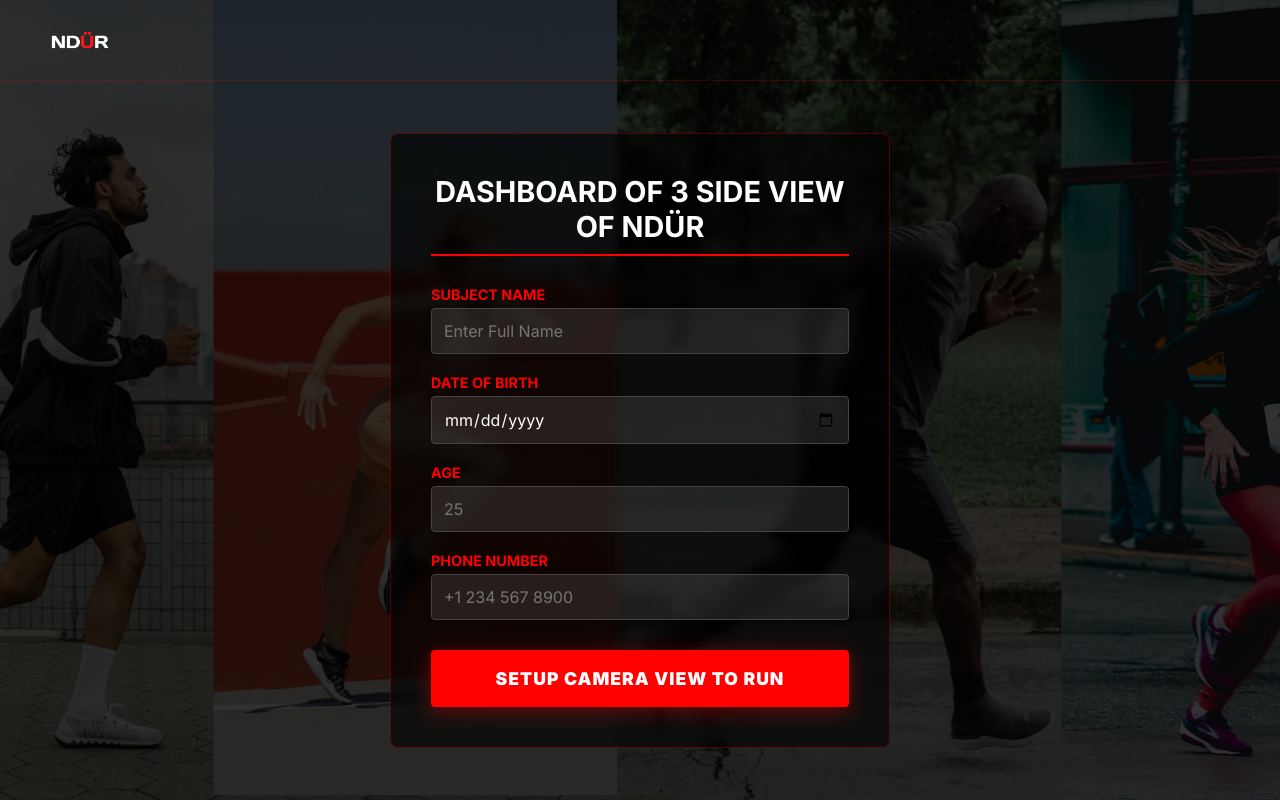
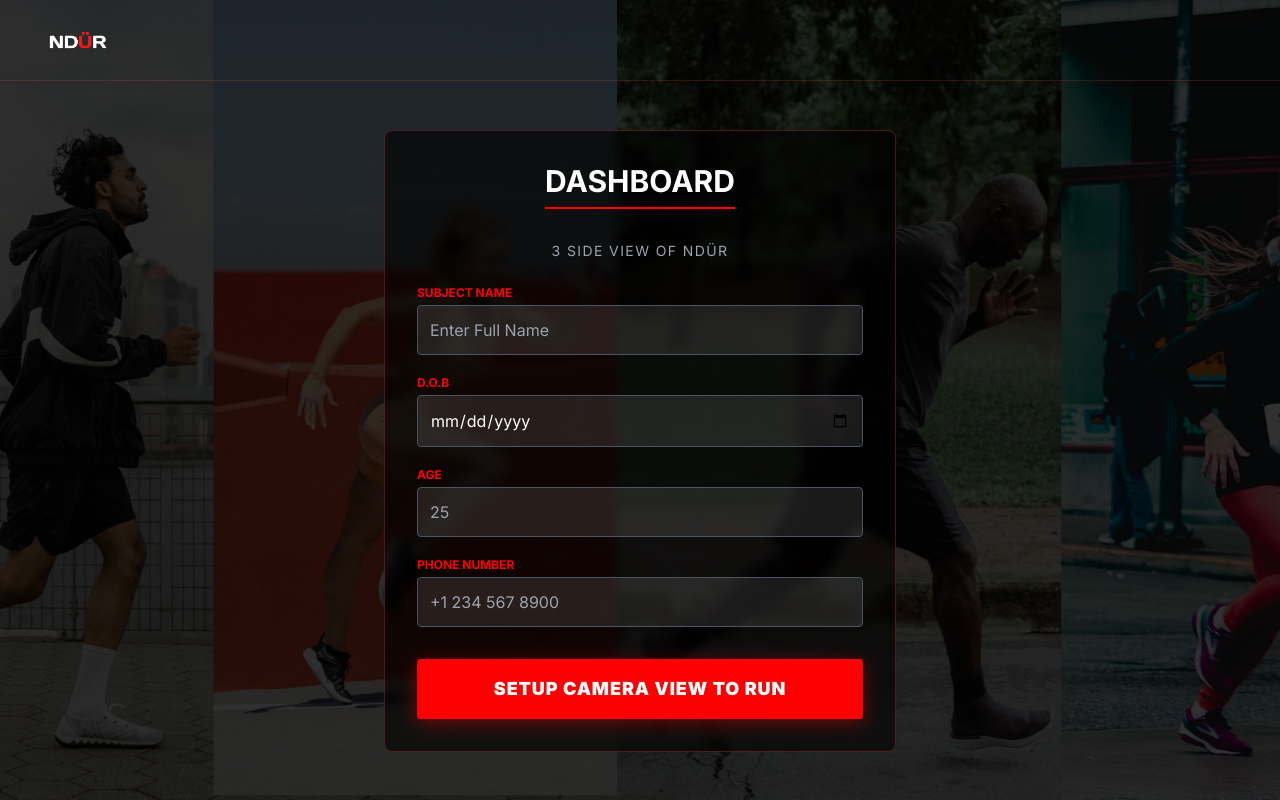
Before and after one commit to ndur-test/NDUR-Dashboard-Recorder, a plain HTML site: page index.html in a window 1280 px wide. Both pictures are taken after a click on the button "START RUNNING". Drawn offline with nearby package versions, Linux system fonts and the light colour scheme.

Commit message:
Refactor index.html with Tailwind CSS integration
Updated HTML structure and styles, integrated Tailwind CSS for improved design.

```diff
--- a/index.html
+++ b/index.html
@@ -9,231 +9,115 @@
     <link rel="preconnect" href="https://fonts.gstatic.com" crossorigin>
     <link href="https://fonts.googleapis.com/css2?family=Inter:wght@300;400;700;900&display=swap" rel="stylesheet">
 
+    <script src="https://cdn.tailwindcss.com"></script>
+
+    <script>
+        tailwind.config = {
+            theme: {
+                extend: {
+                    colors: {
+                        ndurRed: '#ff0000',     /* Custom Red */
+                        ndurDarkRed: '#cc0000', /* Darker Red for hover */
+                    },
+                    fontFamily: {
+                        sans: ['Inter', 'sans-serif'],
+                    },
+                    boxShadow: {
+                        'glow': '0 4px 20px rgba(255, 0, 0, 0.4)',
+                        'glow-hover': '0 6px 25px rgba(255, 0, 0, 0.6)',
+                    }
+                }
+            }
+        }
+    </script>
+
     <style>
-        /* --- RESET & BASE STYLES --- */
-        * {
-            margin: 0;
-            padding: 0;
-            box-sizing: border-box;
-            font-family: 'Inter', sans-serif;
-        }
-
-        body, html {
-            height: 100%;
-            width: 100%;
-            overflow: hidden; /* Prevents scrolling */
-        }
-
-        /* --- BACKGROUND IMAGE SETUP --- */
-        body {
+        /* Custom CSS strictly for Background Image */
+        .bg-custom {
             background-image: url('bg-app.jpg');
-            background-size: cover;
-            background-position: center;
-            background-attachment: fixed;
-        }
-
-        /* --- DARK OVERLAY --- */
-        .overlay {
-            background: rgba(0, 0, 0, 0.80); /* Slightly darker for better form readability */
-            height: 100%;
-            width: 100%;
-            display: flex;
-            flex-direction: column;
-            color: white;
-            overflow-y: auto; /* Allows scrolling if form is tall */
-        }
-
-        /* --- NAVIGATION --- */
-        nav {
-            display: flex;
-            justify-content: flex-start;
-            align-items: center;
-            padding: 20px 50px;
-            border-bottom: 1px solid rgba(255, 0, 0, 0.2);
-            flex-shrink: 0;
-        }
-
-        .logo-img {
-            height: 40px;
-            width: auto;
-            display: block;
-        }
-
-        /* --- SHARED CONTAINER STYLES --- */
-        .container {
-            flex: 1;
-            display: flex;
-            flex-direction: column;
-            justify-content: center;
-            align-items: center;
-            text-align: center;
-            padding: 20px;
-            width: 100%;
-            max-width: 1200px;
-            margin: 0 auto;
-        }
-
-        /* --- LANDING PAGE STYLES --- */
-        h1 {
-            font-size: 4.5rem;
-            font-weight: 900;
-            text-transform: uppercase;
-            margin-bottom: 15px;
-            line-height: 1.1;
-            letter-spacing: -2px;
-        }
-
-        h1 span { color: #ff0000; }
-
-        p {
-            font-size: 1.5rem;
-            font-weight: 400;
-            margin-bottom: 40px;
-            color: #ddd;
-            max-width: 700px;
-            line-height: 1.6;
-        }
-
-        /* --- DASHBOARD STYLES --- */
-        .dashboard-box {
-            background: rgba(0, 0, 0, 0.6); /* Semi-transparent box */
-            border: 1px solid rgba(255, 0, 0, 0.3);
-            padding: 40px;
-            border-radius: 8px;
-            width: 100%;
-            max-width: 500px;
-            backdrop-filter: blur(5px);
-        }
-
-        h2 {
-            font-size: 1.8rem;
-            text-transform: uppercase;
-            margin-bottom: 30px;
-            color: white;
-            border-bottom: 2px solid #ff0000;
-            padding-bottom: 10px;
-            display: inline-block;
-        }
-
-        .form-group {
-            margin-bottom: 20px;
-            text-align: left;
-        }
-
-        .form-group label {
-            display: block;
-            font-size: 0.9rem;
-            color: #ff0000;
-            margin-bottom: 5px;
-            font-weight: 700;
-            text-transform: uppercase;
-        }
-
-        .form-group input {
-            width: 100%;
-            padding: 12px;
-            background: rgba(255, 255, 255, 0.1);
-            border: 1px solid #444;
-            color: white;
-            border-radius: 4px;
-            font-size: 1rem;
-            outline: none;
-            transition: 0.3s;
-        }
-
-        .form-group input:focus {
-            border-color: #ff0000;
-            background: rgba(255, 255, 255, 0.15);
-        }
-
-        /* --- BUTTONS --- */
-        .cta-button {
-            padding: 18px 45px;
-            font-size: 1.1rem;
-            background-color: #ff0000;
-            color: white;
-            border: none;
-            font-weight: 800;
-            text-transform: uppercase;
-            cursor: pointer;
-            border-radius: 4px;
-            box-shadow: 0 4px 20px rgba(255, 0, 0, 0.4);
-            transition: all 0.2s ease;
-            letter-spacing: 1px;
-            margin-top: 10px;
-        }
-
-        .cta-button:hover {
-            transform: translateY(-2px);
-            background-color: #cc0000;
-            box-shadow: 0 6px 25px rgba(255, 0, 0, 0.6);
-        }
-
-        .hidden {
-            display: none !important;
-        }
-
-        /* --- RESPONSIVENESS --- */
-        @media (max-width: 768px) {
-            h1 { font-size: 3rem; }
-            nav { justify-content: center; }
-            .dashboard-box { padding: 20px; width: 100%; }
-            h2 { font-size: 1.4rem; }
         }
     </style>
 </head>
-<body>
+<body class="h-screen w-full overflow-hidden bg-custom bg-cover bg-center bg-fixed text-white font-sans">
 
-    <div class="overlay">
-        <nav>
-            <img src="white logo ndur small.png" alt="NDUR Logo" class="logo-img">
+    <div class="bg-black/80 h-full w-full flex flex-col overflow-y-auto">
+
+        <nav class="flex justify-start items-center px-6 py-5 md:px-12 border-b border-red-500/20 shrink-0">
+            <img src="white logo ndur small.png" alt="NDUR Logo" class="h-10 w-auto block">
         </nav>
 
-        <div id="landing-section" class="container">
-            <h1>Push Your <br><span>Limits</span></h1>
-            <p>Track your Running Movement with NDÜR</p>
-            <button class="cta-button" onclick="goToDashboard()">Start Running</button>
+        <div id="landing-section" class="flex-1 flex flex-col justify-center items-center text-center p-5 w-full max-w-7xl mx-auto">
+
+            <h1 class="text-5xl md:text-7xl font-black uppercase mb-4 leading-none tracking-tighter">
+                Push Your <br><span class="text-ndurRed">Limits</span>
+            </h1>
+
+            <p class="text-xl md:text-2xl font-normal mb-10 text-gray-300 max-w-2xl leading-relaxed">
+                Track your Running Movement with NDÜR
+            </p>
+
+            <button onclick="goToDashboard()"
+                class="px-10 py-4 text-lg bg-ndurRed text-white font-extrabold uppercase rounded shadow-glow
+                       hover:-translate-y-0.5 hover:bg-ndurDarkRed hover:shadow-glow-hover transition-all duration-200 tracking-wider">
+                Start Running
+            </button>
         </div>
 
-        <div id="dashboard-section" class="container hidden">
-            <div class="dashboard-box">
-                <h2>Dashboard of 3 Side View of NDÜR</h2>
+        <div id="dashboard-section" class="hidden flex-1 flex flex-col justify-center items-center text-center p-5 w-full">
+
+            <div class="bg-black/60 border border-red-500/30 p-8 rounded-lg w-full max-w-lg backdrop-blur-sm">
+
+                <h2 class="text-2xl md:text-3xl uppercase mb-8 text-white border-b-2 border-ndurRed pb-2 inline-block font-bold">
+                    Dashboard
+                </h2>
+
+                <p class="text-gray-400 text-sm uppercase tracking-widest mb-6">3 Side View of NDÜR</p>
 
                 <form onsubmit="event.preventDefault(); alert('Camera Setup Initializing...');">
-                    <div class="form-group">
-                        <label>Subject Name</label>
-                        <input type="text" placeholder="Enter Full Name" required>
+
+                    <div class="mb-5 text-left">
+                        <label class="block text-ndurRed text-xs font-bold uppercase mb-1">Subject Name</label>
+                        <input type="text" placeholder="Enter Full Name" required
+                               class="w-full p-3 bg-white/10 border border-gray-600 text-white rounded focus:border-ndurRed focus:bg-white/20 outline-none transition duration-300">
                     </div>
 
-                    <div class="form-group">
-                        <label>Date of Birth</label>
-                        <input type="date" required>
+                    <div class="mb-5 text-left">
+                        <label class="block text-ndurRed text-xs font-bold uppercase mb-1">D.O.B</label>
+                        <input type="date" required
+                               class="w-full p-3 bg-white/10 border border-gray-600 text-white rounded focus:border-ndurRed focus:bg-white/20 outline-none transition duration-300 placeholder-gray-400">
                     </div>
 
-                    <div class="form-group">
-                        <label>Age</label>
-                        <input type="number" placeholder="25" required>
+                    <div class="mb-5 text-left">
+                        <label class="block text-ndurRed text-xs font-bold uppercase mb-1">Age</label>
+                        <input type="number" placeholder="25" required
+                               class="w-full p-3 bg-white/10 border border-gray-600 text-white rounded focus:border-ndurRed focus:bg-white/20 outline-none transition duration-300">
                     </div>
 
-                    <div class="form-group">
-                        <label>Phone Number</label>
-                        <input type="tel" placeholder="+1 234 567 8900" required>
+                    <div class="mb-8 text-left">
+                        <label class="block text-ndurRed text-xs font-bold uppercase mb-1">Phone Number</label>
+                        <input type="tel" placeholder="+1 234 567 8900" required
+                               class="w-full p-3 bg-white/10 border border-gray-600 text-white rounded focus:border-ndurRed focus:bg-white/20 outline-none transition duration-300">
                     </div>
 
-                    <button type="submit" class="cta-button" style="width: 100%;">
+                    <button type="submit"
+                        class="w-full py-4 text-lg bg-ndurRed text-white font-extrabold uppercase rounded shadow-glow
+                               hover:-translate-y-0.5 hover:bg-ndurDarkRed hover:shadow-glow-hover transition-all duration-200 tracking-wider">
                         Setup Camera View to Run
                     </button>
                 </form>
             </div>
         </div>
+
     </div>
 
     <script>
         function goToDashboard() {
-            // Hide Landing
-            document.getElementById('landing-section').classList.add('hidden');
-            // Show Dashboard
-            document.getElementById('dashboard-section').classList.remove('hidden');
+            const landing = document.getElementById('landing-section');
+            const dashboard = document.getElementById('dashboard-section');
+
+            // Add 'hidden' class to landing, remove it from dashboard
+            landing.classList.add('hidden');
+            dashboard.classList.remove('hidden');
         }
     </script>
 
```
